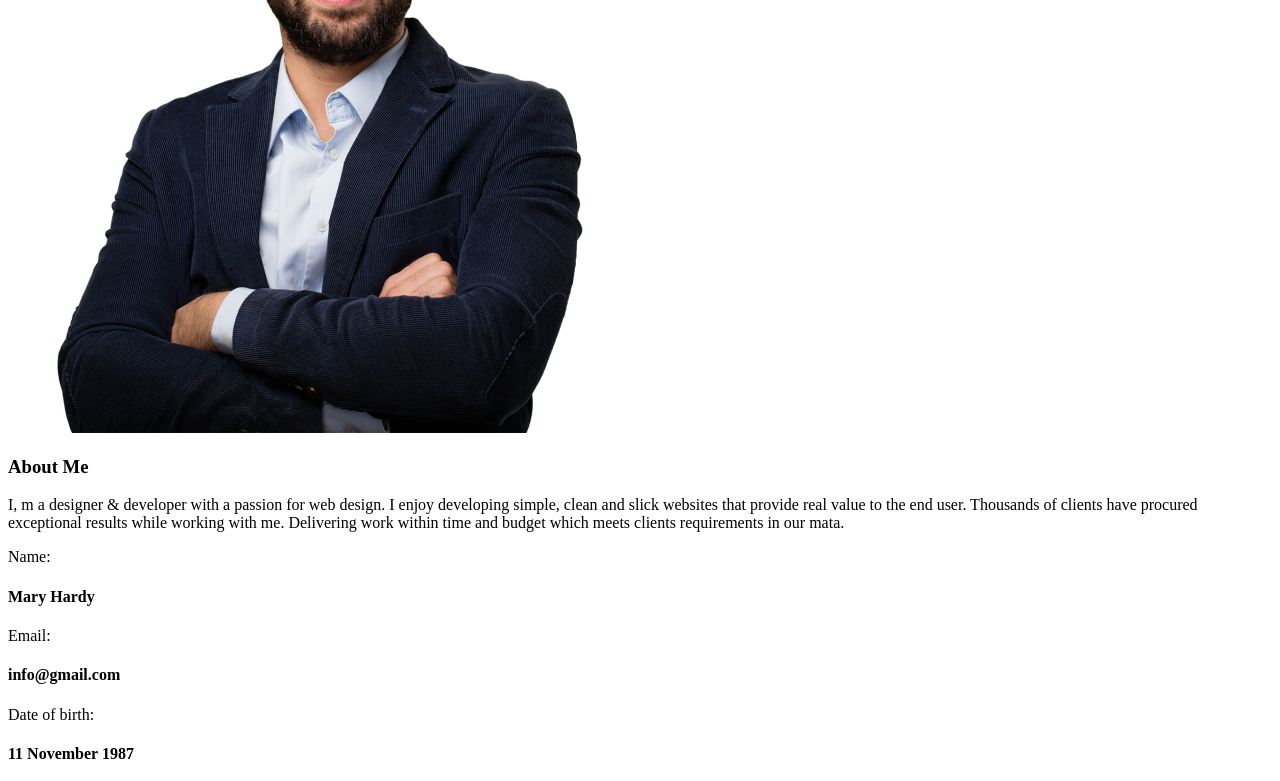
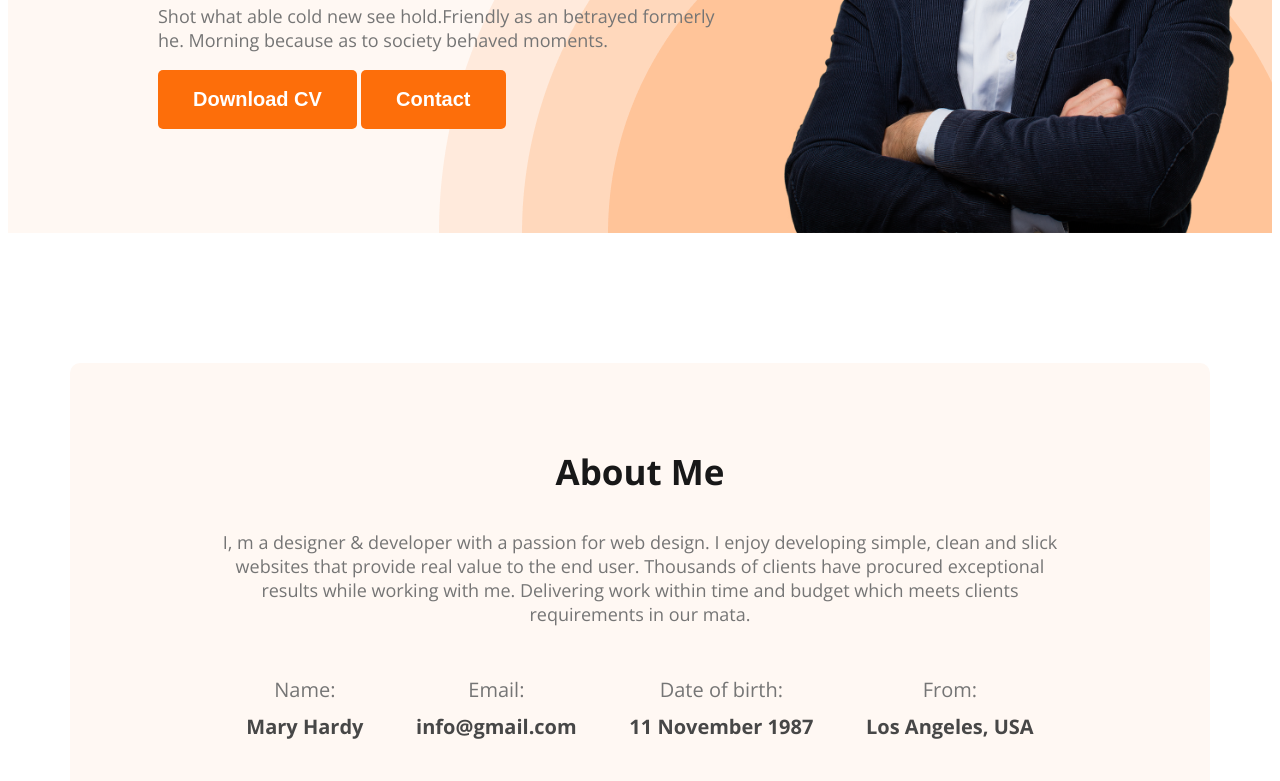
Before and after one commit to Md-Shohanul-Islam/webdeveloper-portfolio, a plain HTML site: page index.html in a window 1280 px wide. Shown: the part 535-1316 px from the top of the page. Drawn offline with nearby package versions, Linux system fonts and the light colour scheme; the site is published under a folder, as on GitHub Pages, so addresses that start at the root find nothing.

Commit message:
error correction done

```diff
--- a/index.html
+++ b/index.html
@@ -9,7 +9,7 @@
     <link rel="preconnect" href="https://fonts.gstatic.com" crossorigin>
     <link href="https://fonts.googleapis.com/css2?family=Open+Sans:wght@400;700;800&display=swap" rel="stylesheet">
 
-    <link rel="stylesheet" href="/styles/portfolio.css">
+    <link rel="stylesheet" href="./styles/portfolio.css">
 </head>
 <body>
     <header class="header">
```
